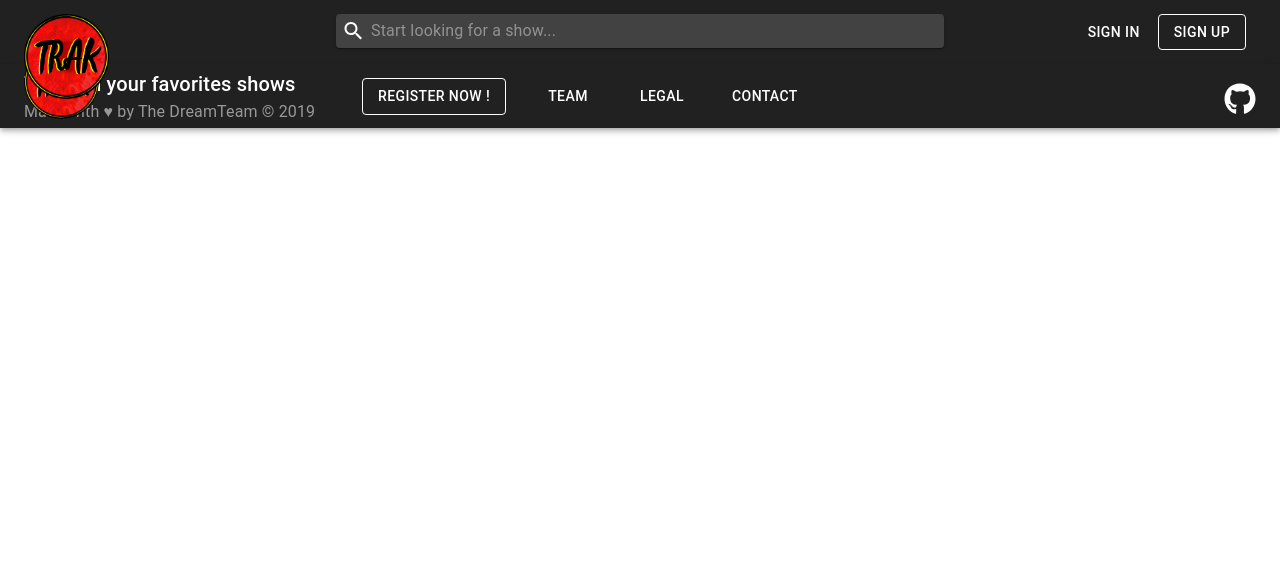
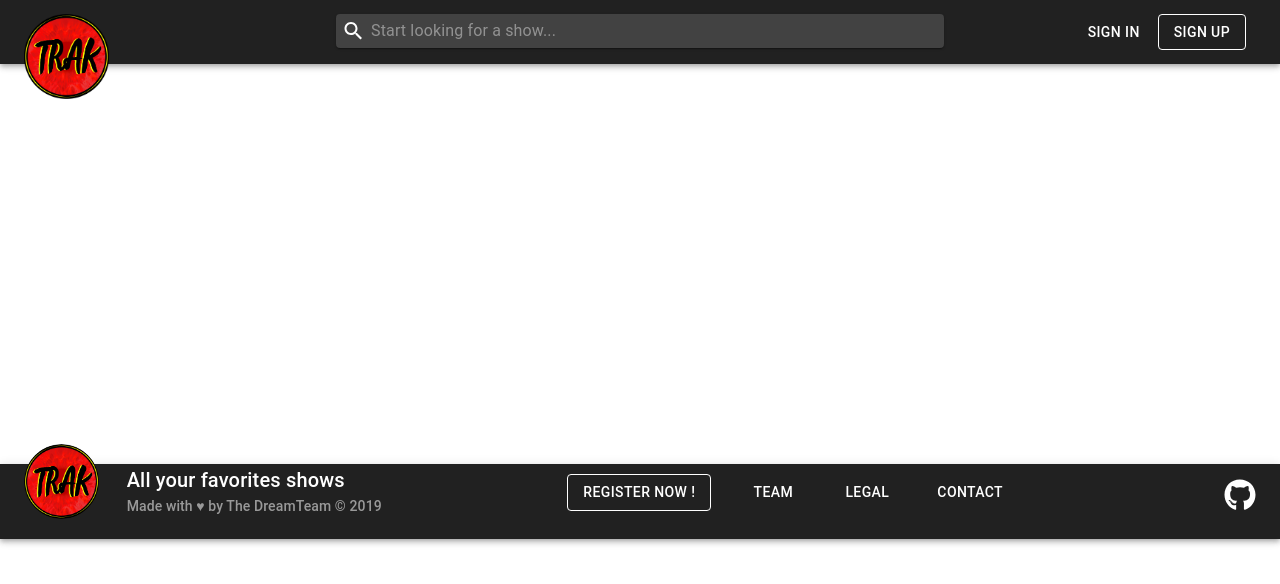
Before and after one commit to BenMn/otrak-front, a React app: page / in a window 1280 px wide. Built offline with nearby package versions, Linux system fonts and the light colour scheme.

Commit message:
footer fixed

```diff
--- a/src/components/Footer/index.js
+++ b/src/components/Footer/index.js
@@ -10,7 +10,7 @@ import {
   FooterAvatar,
   FooterButton,
   FooterIcon,
-} from 'src/styles/materialUi/materialUiStyles/footer';
+} from 'src/styles/materialUi/materialUiStyles/Footer';
 
 import { FontAwesomeIcon } from '@fortawesome/react-fontawesome';
 import { faGithub } from '@fortawesome/free-brands-svg-icons';
@@ -21,22 +21,25 @@ const Footer = () => (
     <FooterAppBar position="static">
       <Toolbar>
         <Grid container>
-          <Grid item xs>
+          <Grid item xs={1}>
             {/* Logo */}
             <FooterAvatar src="src/styles/assets/images/logo-V2.png" alt="O’Track logo" />
+          </Grid>
+          <Grid item xs={4}>
             <Typography variant="h6">
-              Track all your favorites shows
+              All your favorites shows
             </Typography>
-            <Typography color="textSecondary"> Made with &hearts; by The DreamTeam &copy; 2019</Typography>
+            <Typography color="textSecondary" variant="subtitle2"> Made with &hearts; by The DreamTeam &copy; 2019</Typography>
+
           </Grid>
-          <Grid item xs={6}>
+          <Grid item xs={5}>
             {/* Central buttons */}
             <FooterButton variant="outlined" color="inherit">REGISTER NOW !</FooterButton>
             <FooterButton color="inherit">TEAM</FooterButton>
             <FooterButton color="inherit">LEGAL</FooterButton>
             <FooterButton color="inherit">CONTACT</FooterButton>
           </Grid>
-          <Grid item xs>
+          <Grid item xs={2}>
             {/* GitHub icon  */}
             <FooterIcon>
               <FontAwesomeIcon icon={faGithub} size="lg" />
--- a/src/components/Navbar/Navbar.scss
+++ b/src/components/Navbar/Navbar.scss
@@ -1,3 +1,7 @@
+#Navbar {
+    margin-bottom: 400px;
+}
+
 #Navbar img {
     position: absolute;
     width: 85px;
--- a/src/styles/materialUi/materialUiStyles/footer.js
+++ b/src/styles/materialUi/materialUiStyles/Footer.js
@@ -19,7 +19,6 @@ export const FooterAppBar = styled(AppBar)({
 });
 
 export const FooterAvatar = styled(Avatar)({
-  position: 'absolute',
   display: 'block',
   height: 75,
   width: 75,
```
